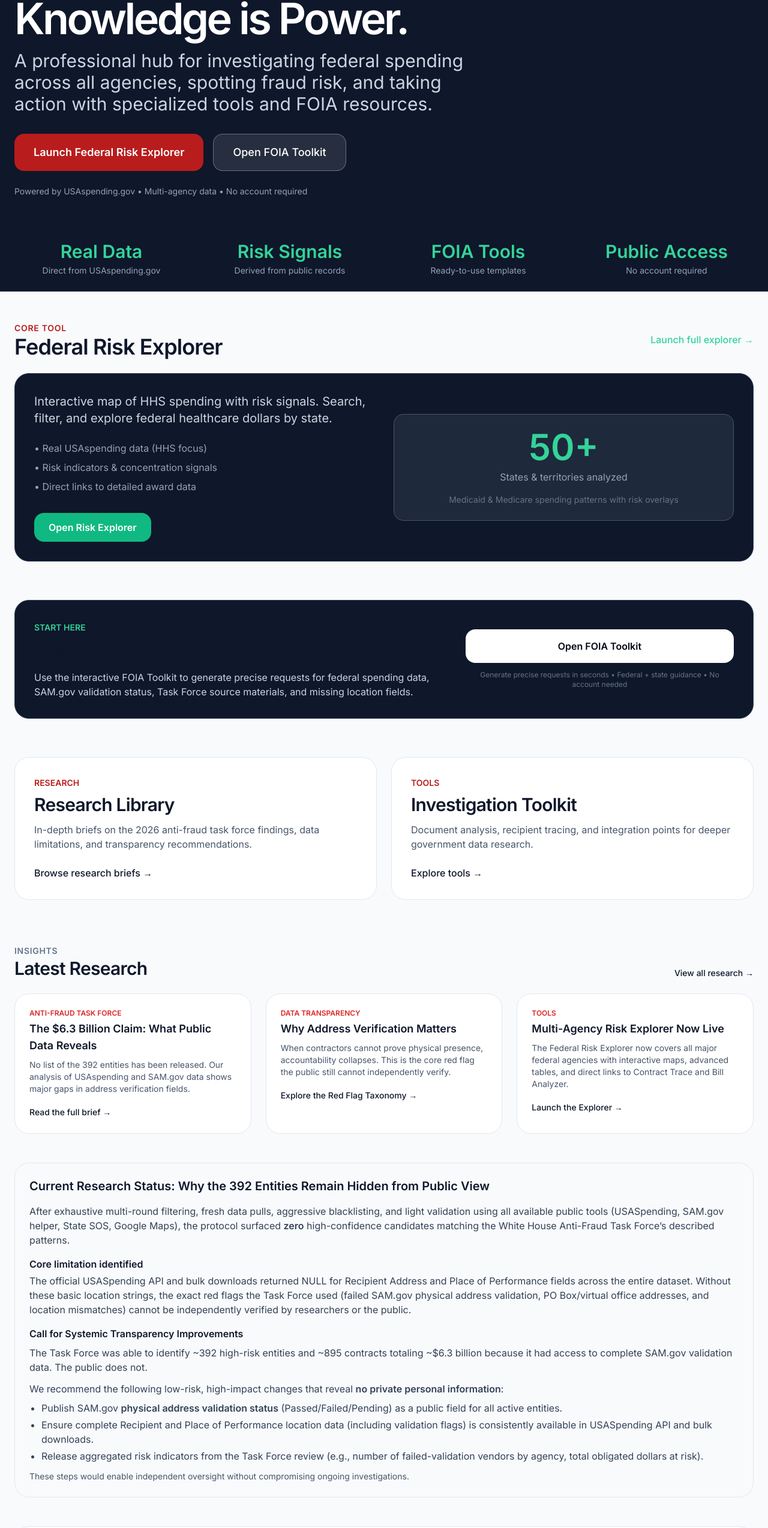
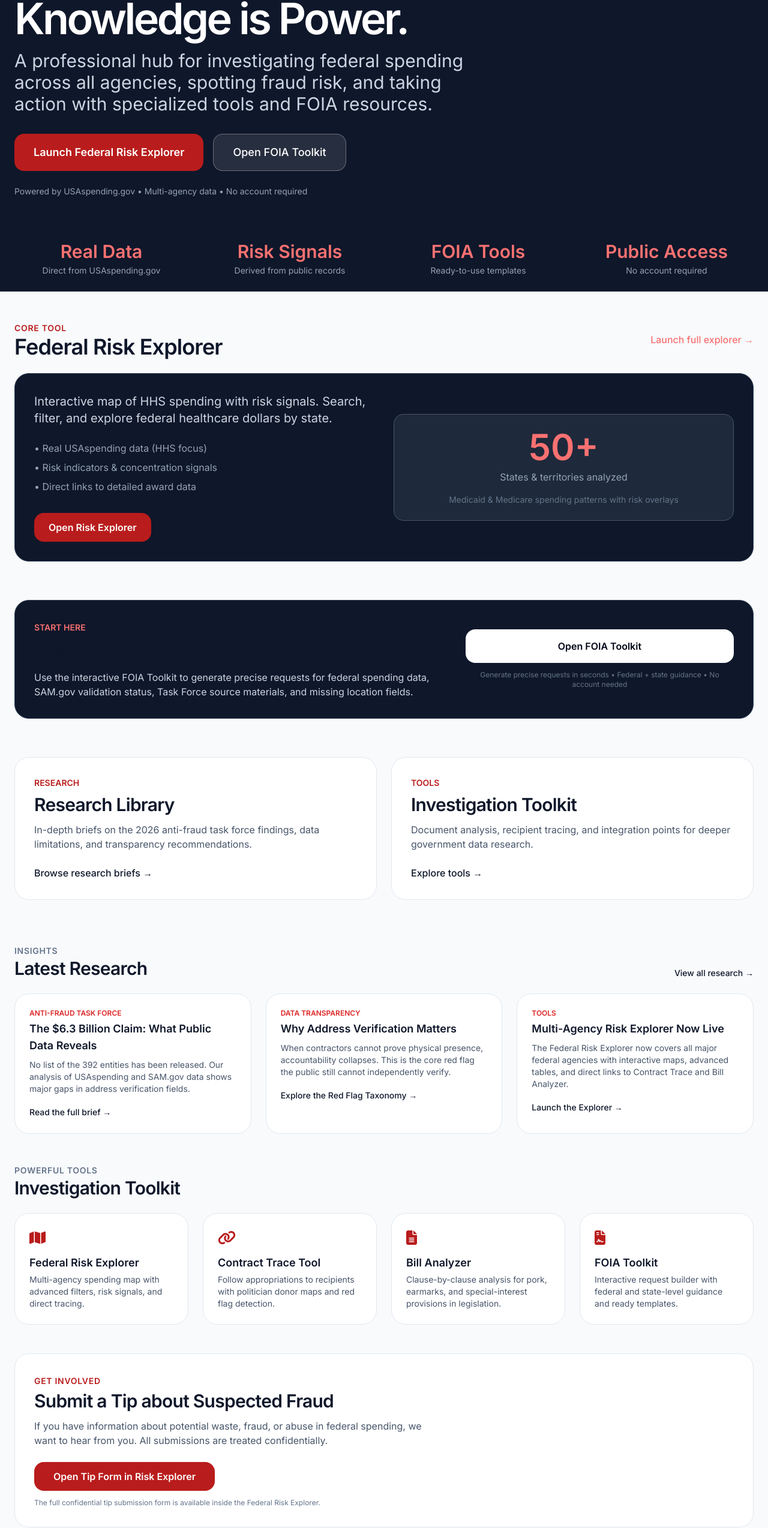
Before and after one commit to c2wbcnvnv6-netizen/vance-task-force-fraud-brief, a plain HTML site: page index.html in a window 1280 px wide. Shown: the part 233-2780 px from the top of the page at 60% size. Drawn offline with nearby package versions, Linux system fonts and the light colour scheme.

Commit message:
fix(homepage): add functional #tools, #submit-tip, #about sections for navbar; align top banner + hero accents to red cyber-tech branding (remove emerald drift)
- Sections now exist in committed source so live nav links at taskforcefraud.com will work
- Top public notice banner switched to dark slate to match nav
- Hero stats, CTAs, search focus ring updated to red-400 / #b91c1c accents
- Confirmed sections are polished 4-card toolkit grid + tip CTA + about mission matching surrounding card style

```diff
--- a/index.html
+++ b/index.html
@@ -123,13 +123,13 @@
 </head>
 <body class="bg-slate-50 text-slate-900">
     <!-- Public Version Notice -->
-    <div class="bg-emerald-50 border-b border-emerald-200 text-emerald-800 text-sm">
+    <div class="bg-slate-900 border-b border-slate-700 text-slate-300 text-sm">
         <div class="max-w-screen-xl mx-auto px-6 py-3 flex flex-col sm:flex-row sm:items-center gap-x-4 gap-y-1">
             <div class="font-medium flex items-center gap-x-2">
                 <i class="fa-solid fa-globe"></i>
                 <span><strong>Public Research Brief — Current Checkpoint</strong> Enhanced June 2026 • Freely shareable.</span>
             </div>
-            <div class="text-xs text-emerald-700">
+            <div class="text-xs text-slate-400">
                 Structured red flag taxonomy + observability matrix added • Full report + FOIA template + verification notes
             </div>
         </div>
@@ -158,7 +158,7 @@
                 <div class="flex items-center gap-x-3">
                     <div class="relative hidden md:block w-64">
                         <input type="text" id="site-search" placeholder="Search research, tools, or data..."
-                               class="w-full bg-slate-900 border border-slate-700 text-white placeholder-slate-500 rounded-xl px-4 py-2 text-sm focus:outline-none focus:border-emerald-500">
+                               class="w-full bg-slate-900 border border-slate-700 text-white placeholder-slate-500 rounded-xl px-4 py-2 text-sm focus:outline-none focus:border-red-500">
                     </div>
                     <button onclick="window.print()"
                             class="hidden md:flex items-center gap-x-2 px-4 py-2 bg-slate-800 hover:bg-slate-700 text-white text-sm font-medium rounded-2xl transition-colors border border-slate-700">
@@ -209,19 +209,19 @@
     <div class="bg-slate-900 border-b border-slate-800 py-6">
         <div class="max-w-screen-xl mx-auto px-6 grid grid-cols-2 md:grid-cols-4 gap-6 text-center">
             <div>
-                <div class="text-3xl font-semibold text-emerald-400">Real Data</div>
+                <div class="text-3xl font-semibold text-red-400">Real Data</div>
                 <div class="text-slate-400 text-sm mt-1">Direct from USAspending.gov</div>
             </div>
             <div>
-                <div class="text-3xl font-semibold text-emerald-400">Risk Signals</div>
+                <div class="text-3xl font-semibold text-red-400">Risk Signals</div>
                 <div class="text-slate-400 text-sm mt-1">Derived from public records</div>
             </div>
             <div>
-                <div class="text-3xl font-semibold text-emerald-400">FOIA Tools</div>
+                <div class="text-3xl font-semibold text-red-400">FOIA Tools</div>
                 <div class="text-slate-400 text-sm mt-1">Ready-to-use templates</div>
             </div>
             <div>
-                <div class="text-3xl font-semibold text-emerald-400">Public Access</div>
+                <div class="text-3xl font-semibold text-red-400">Public Access</div>
                 <div class="text-slate-400 text-sm mt-1">No account required</div>
             </div>
         </div>
@@ -237,7 +237,7 @@
                     <span class="text-[#b91c1c] text-sm font-semibold tracking-wider">CORE TOOL</span>
                     <h2 class="text-4xl font-semibold tracking-tight">Federal Risk Explorer</h2>
                 </div>
-                <a href="/explorer/federal-risk-explorer.html" class="hidden md:block text-emerald-400 hover:text-emerald-300 font-medium">Launch full explorer →</a>
+                <a href="/explorer/federal-risk-explorer.html" class="hidden md:block text-red-400 hover:text-red-300 font-medium">Launch full explorer →</a>
             </div>
 
             <div class="bg-slate-900 border border-slate-700 rounded-3xl p-8">
@@ -253,12 +253,12 @@
                             <li class="flex items-center gap-x-2">• Direct links to detailed award data</li>
                         </ul>
                         <a href="/explorer/federal-risk-explorer.html"
-                           class="mt-8 inline-flex items-center bg-emerald-500 hover:bg-emerald-400 text-white font-semibold px-6 py-3 rounded-2xl">
+                           class="mt-8 inline-flex items-center bg-[#b91c1c] hover:bg-red-700 text-white font-semibold px-6 py-3 rounded-2xl">
                             Open Risk Explorer
                         </a>
                     </div>
                     <div class="bg-slate-800 border border-slate-600 rounded-2xl p-6 text-center">
-                        <div class="text-6xl font-bold text-emerald-400 mb-2">50+</div>
+                        <div class="text-6xl font-bold text-red-400 mb-2">50+</div>
                         <div class="text-slate-400">States &amp; territories analyzed</div>
                         <div class="mt-4 text-sm text-slate-500">Medicaid &amp; Medicare spending patterns with risk overlays</div>
                     </div>
@@ -271,7 +271,7 @@
             <div class="bg-slate-900 border border-slate-700 rounded-3xl p-8">
                 <div class="grid md:grid-cols-5 gap-8 items-center">
                     <div class="md:col-span-3">
-                        <span class="text-emerald-400 text-sm font-semibold">START HERE</span>
+                        <span class="text-red-400 text-sm font-semibold">START HERE</span>
                         <h3 class="text-3xl font-semibold tracking-tight mt-2">Need information from the government?</h3>
                         <p class="mt-4 text-slate-300">Use the interactive FOIA Toolkit to generate precise requests for federal spending data, SAM.gov validation status, Task Force source materials, and missing location fields.</p>
                     </div>
@@ -339,6 +339,77 @@
                     <h3 class="font-semibold text-lg mb-2">Multi-Agency Risk Explorer Now Live</h3>
                     <p class="text-sm text-slate-600 mb-4">The Federal Risk Explorer now covers all major federal agencies with interactive maps, advanced tables, and direct links to Contract Trace and Bill Analyzer.</p>
                     <a href="/explorer/federal-risk-explorer.html" class="text-sm font-medium text-[#0f172a]">Launch the Explorer →</a>
+                </div>
+            </div>
+        </section>
+
+        <!-- Tools Section -->
+        <section id="tools" class="scroll-mt-20">
+            <div class="flex items-end justify-between mb-6">
+                <div>
+                    <span class="text-sm font-semibold tracking-wider text-slate-500">POWERFUL TOOLS</span>
+                    <h2 class="text-3xl font-semibold tracking-tight">Investigation Toolkit</h2>
+                </div>
+            </div>
+
+            <div class="grid md:grid-cols-2 lg:grid-cols-4 gap-6">
+                <a href="/explorer/federal-risk-explorer.html" class="bg-white border border-slate-200 rounded-3xl p-6 block hover:shadow-md transition-all">
+                    <div class="text-[#b91c1c] mb-3"><i class="fa-solid fa-map text-2xl"></i></div>
+                    <h3 class="font-semibold text-lg">Federal Risk Explorer</h3>
+                    <p class="text-sm text-slate-600 mt-1">Multi-agency spending map with advanced filters, risk signals, and direct tracing.</p>
+                </a>
+
+                <a href="/contract-trace.html" class="bg-white border border-slate-200 rounded-3xl p-6 block hover:shadow-md transition-all">
+                    <div class="text-[#b91c1c] mb-3"><i class="fa-solid fa-link text-2xl"></i></div>
+                    <h3 class="font-semibold text-lg">Contract Trace Tool</h3>
+                    <p class="text-sm text-slate-600 mt-1">Follow appropriations to recipients with politician donor maps and red flag detection.</p>
+                </a>
+
+                <a href="/bill-analyzer.html" class="bg-white border border-slate-200 rounded-3xl p-6 block hover:shadow-md transition-all">
+                    <div class="text-[#b91c1c] mb-3"><i class="fa-solid fa-file-lines text-2xl"></i></div>
+                    <h3 class="font-semibold text-lg">Bill Analyzer</h3>
+                    <p class="text-sm text-slate-600 mt-1">Clause-by-clause analysis for pork, earmarks, and special-interest provisions in legislation.</p>
+                </a>
+
+                <a href="/foia-toolkit.html" class="bg-white border border-slate-200 rounded-3xl p-6 block hover:shadow-md transition-all">
+                    <div class="text-[#b91c1c] mb-3"><i class="fa-solid fa-file-contract text-2xl"></i></div>
+                    <h3 class="font-semibold text-lg">FOIA Toolkit</h3>
+                    <p class="text-sm text-slate-600 mt-1">Interactive request builder with federal and state-level guidance and ready templates.</p>
+                </a>
+            </div>
+        </section>
+
+        <!-- Submit a Tip Section -->
+        <section id="submit-tip" class="scroll-mt-20">
+            <div class="bg-white border border-slate-200 rounded-3xl p-8">
+                <div class="max-w-2xl">
+                    <span class="text-sm font-semibold tracking-wider text-[#b91c1c]">GET INVOLVED</span>
+                    <h2 class="text-3xl font-semibold tracking-tight mt-1">Submit a Tip about Suspected Fraud</h2>
+                    <p class="mt-3 text-slate-600">If you have information about potential waste, fraud, or abuse in federal spending, we want to hear from you. All submissions are treated confidentially.</p>
+
+                    <div class="mt-6">
+                        <a href="/explorer/federal-risk-explorer.html#submit-tip"
+                           class="inline-flex items-center bg-[#b91c1c] hover:bg-red-700 text-white font-semibold px-8 py-3 rounded-2xl transition-all">
+                            Open Tip Form in Risk Explorer
+                        </a>
+                        <p class="text-xs text-slate-500 mt-3">The full confidential tip submission form is available inside the Federal Risk Explorer.</p>
+                    </div>
+                </div>
+            </div>
+        </section>
+
+        <!-- About Section -->
+        <section id="about" class="scroll-mt-20">
+            <div class="max-w-3xl">
+                <h2 class="text-3xl font-semibold tracking-tight">About This Project</h2>
+                <div class="mt-4 text-slate-600 space-y-4 text-[15px]">
+                    <p>The Federal Risk Explorer is a public service hub dedicated to increasing transparency around federal spending, particularly in areas vulnerable to waste, fraud, and abuse.</p>
+
+                    <p>Using publicly available data from USAspending.gov, SAM.gov, and other sources, we build interactive tools that help researchers, journalists, and concerned citizens investigate patterns, trace contracts, analyze legislation, and submit tips.</p>
+
+                    <p>This project was born out of the need for independent verification of high-profile government claims about fraud — and the recognition that meaningful oversight requires better public access to the underlying data.</p>
+
+                    <p class="text-sm text-slate-500">All tools and research materials on this site are provided free of charge for public use. No account is required.</p>
                 </div>
             </div>
         </section>
```
